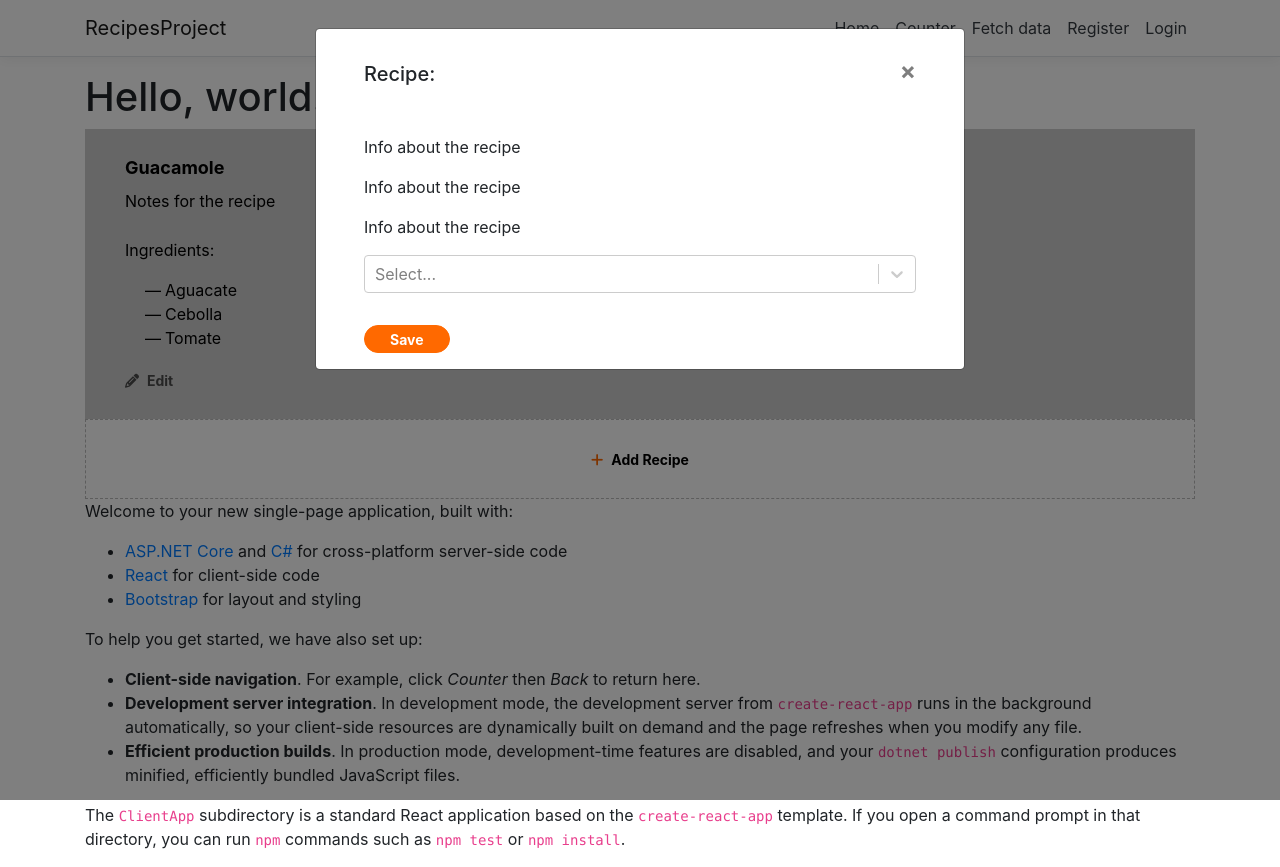
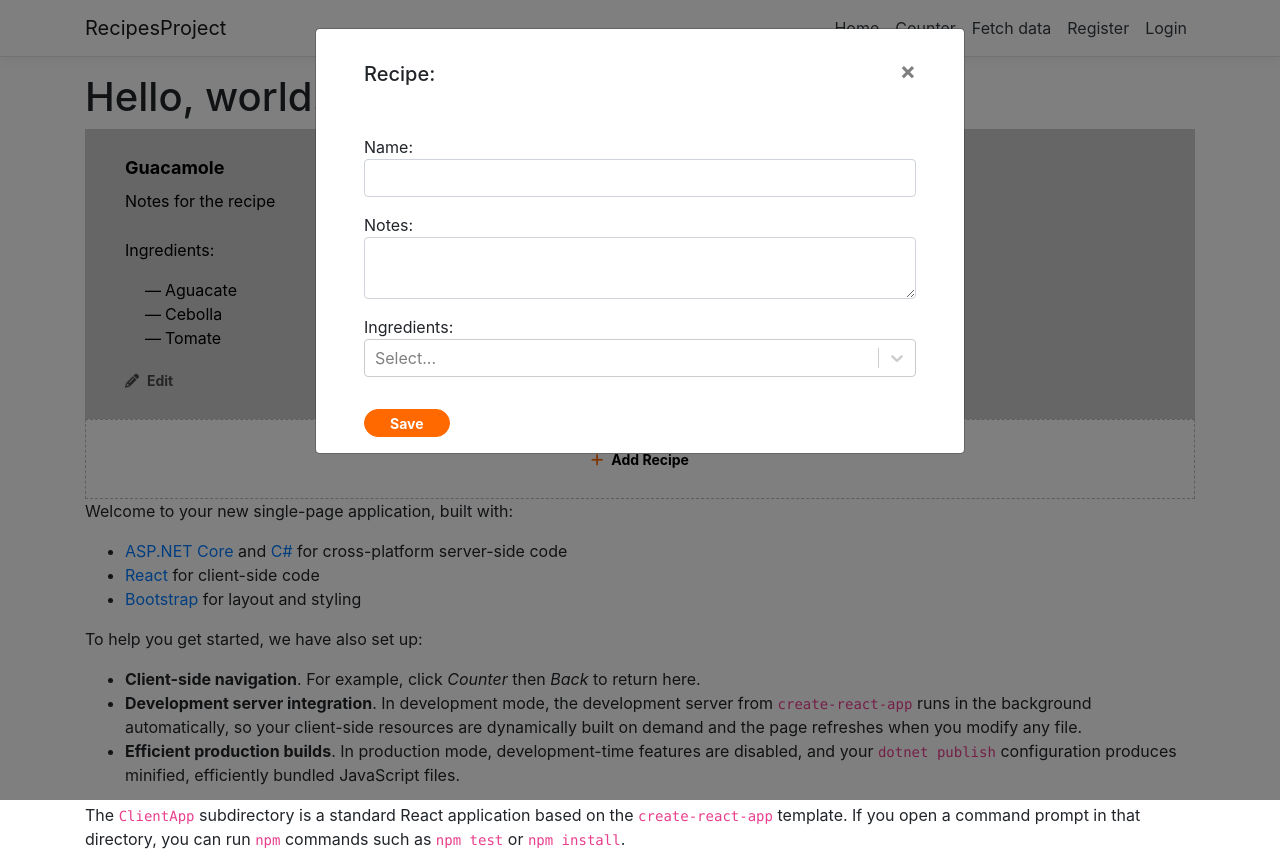
Before and after one commit to IchiyonM14/react-dotnet-app, a React (Create React App) app in the folder ClientApp/: page / in a window 1280 px wide. Both pictures are taken after a click on the button "Add Recipe". Built offline with nearby package versions, Linux system fonts and the light colour scheme; no server answers.

Commit message:
Home - Add the inputs in the New Recipe modal

```diff
--- a/ClientApp/src/components/Home.js
+++ b/ClientApp/src/components/Home.js
@@ -6,6 +6,10 @@ import Modal from "./modal";
 
 const Home = () => {
     const [isOpen, setIsOpen] = useState(false);
+    const [ingredients, setIngredients] = useState([{}]);
+    const [recipeName, setRecipeName] = useState('');
+    const [recipeNotes, setRecipeNotes] = useState('');
+    const formClasses = 'form-control mb-3';
 
     const toggleModal = () => {
         setIsOpen(prevIsOpen => {
@@ -13,12 +17,13 @@ const Home = () => {
         });
     };
 
-    const handleMultiselectChange = (newValue, actionMeta) => {
-        console.group('Value Changed');
-        console.log(newValue);
-        console.log(`action: ${actionMeta.action}`);
-        console.groupEnd();
+    const handleMultiselectChange = (newValue) => {
+        setIngredients(newValue);
     }
+
+    const onChangeInput = onChange => ({ target: { value } }) => {
+        onChange(value);
+    };
 
     return (
         <div>
@@ -35,12 +40,41 @@ const Home = () => {
                 isOpen={isOpen}
                 onClose={toggleModal}
             >
-                <p>Info about the recipe</p>
-                <p>Info about the recipe</p>
-                <p>Info about the recipe</p>
+                <label
+                    className="mb-0"
+                    htmlFor="recipe-name"
+                >
+                    Name:
+                </label>
+                <input
+                    id="recipe-name"
+                    className={formClasses}
+                    onChange={onChangeInput(setRecipeName)}
+                    value={recipeName}
+                />
+                <label
+                    className="mb-0"
+                    htmlFor="recipe-notes"
+                >
+                    Notes:
+                </label>
+                <textarea
+                    id="recipe-notes"
+                    className={formClasses}
+                    onChange={onChangeInput(setRecipeNotes)}
+                    value={recipeNotes}
+                />
+                <label
+                    className="mb-0"
+                    htmlFor="recipe-ingredients"
+                >
+                    Ingredients:
+                </label>
                 <CreatableSelect
+                    id="recipe-ingredients"
                     isMulti
                     onChange={handleMultiselectChange}
+                    options={ingredients}
                 />
             </Modal>
 
```
